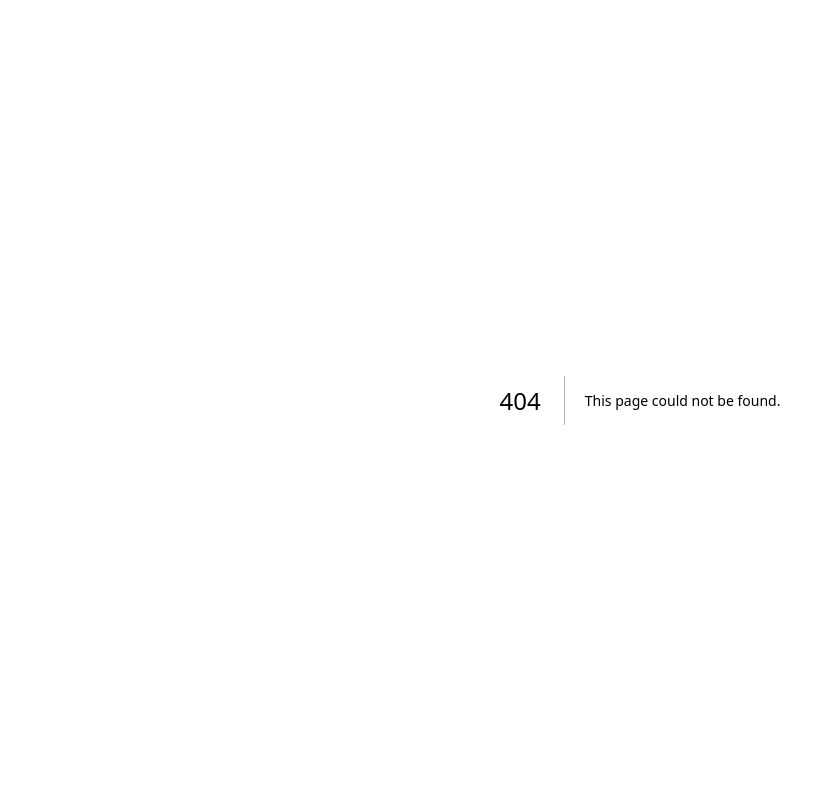
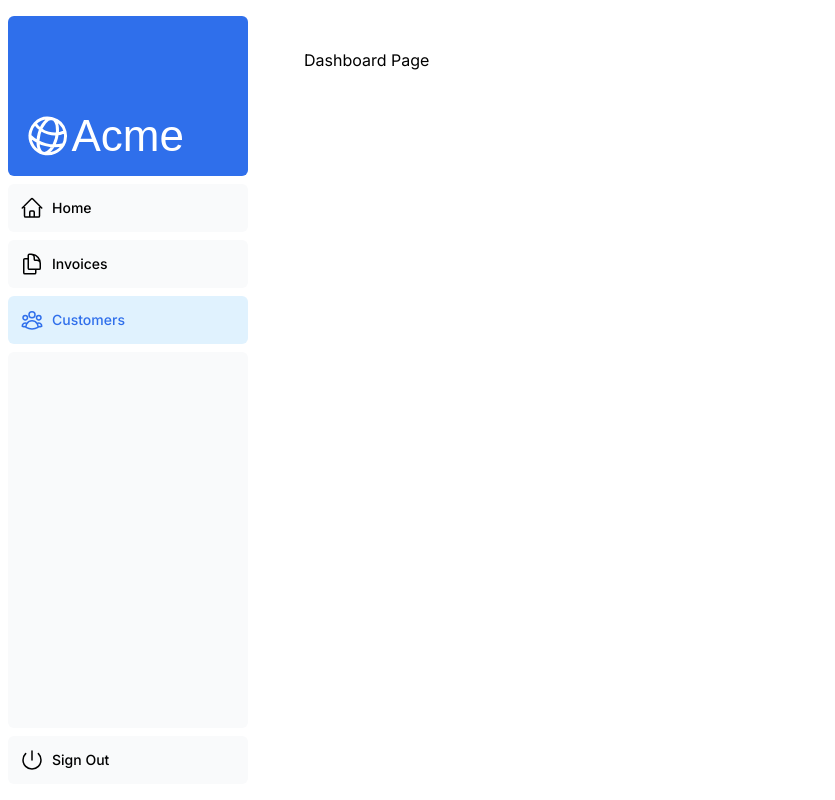
Before and after one commit to Realaiz/Nextjsprac, a Next.js app: page /dashboard/customers in a window 1280 px wide. Before the commit this address had no page. Shown: the whole page, without its empty margins (0-835 px from the left). Built offline with nearby package versions, Linux system fonts and the light colour scheme; a web font is replaced by a local one.

Commit message:
pleaes dont dupe

```diff
--- /dev/null
+++ b/app/dashboard/customers/page.tsx
@@ -0,0 +1,3 @@
+export default function Page() {
+  return <p>Dashboard Page</p>;
+}
--- /dev/null
+++ b/app/dashboard/invoices/page.tsx
@@ -0,0 +1,3 @@
+export default function Page() {
+  return <p>Dashboard Page</p>;
+}
```
